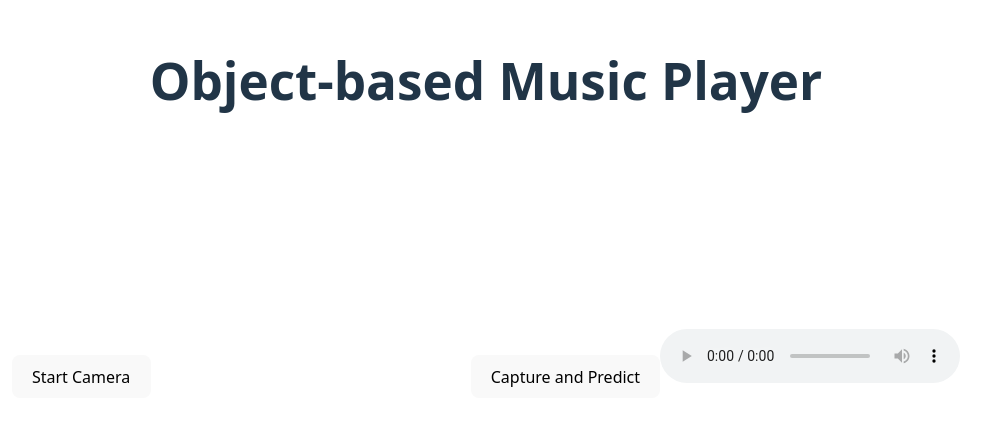
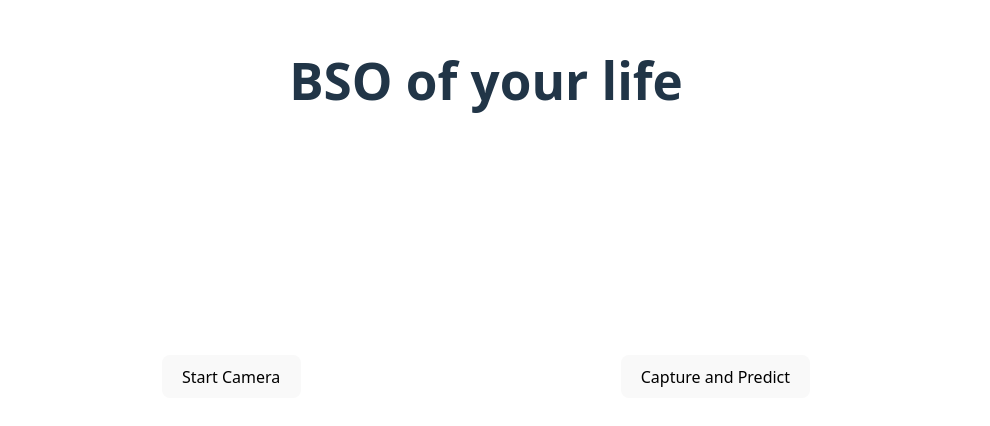
Before and after one commit to jhderojasUVa/Life_BSO, a React (Vite) app in the folder frontend/web/: page / in a window 1280 px wide. Shown: the part 192-618 px from the top of the page, without its empty margins (154-1144 px from the left). Built offline with nearby package versions, Linux system fonts and the light colour scheme.

Commit message:
fix: several fixes and updates

```diff
--- a/frontend/web/package.json
+++ b/frontend/web/package.json
@@ -1,5 +1,5 @@
 {
-  "name": "web",
+  "name": "life-bso-web",
   "private": true,
   "version": "0.0.0",
   "type": "module",
--- a/frontend/web/src/Camera.tsx
+++ b/frontend/web/src/Camera.tsx
@@ -1,4 +1,4 @@
-import React, { useRef, useState } from 'react';
+import React, { useRef, useState, useEffect } from 'react';
 import axios from 'axios';
 
 const Camera: React.FC = () => {
@@ -6,6 +6,14 @@ const Camera: React.FC = () => {
     const canvasRef = useRef<HTMLCanvasElement>(null);
     const audioRef = useRef<HTMLAudioElement>(null);
     const [prediction, setPrediction] = useState<string>('');
+
+    useEffect(() => {
+        const interval = setInterval(() => {
+            captureAndPredict();
+        }, 10000);
+
+        return () => clearInterval(interval);
+    }, []);
 
     const startCamera = async () => {
         if (navigator.mediaDevices && navigator.mediaDevices.getUserMedia) {
@@ -21,7 +29,7 @@ const Camera: React.FC = () => {
     };
 
     const captureAndPredict = async () => {
-        if (videoRef.current && canvasRef.current) {
+        if (videoRef.current && videoRef.current.srcObject && canvasRef.current) {
             const context = canvasRef.current.getContext('2d');
             if (context) {
                 context.drawImage(videoRef.current, 0, 0, 320, 240);
@@ -53,13 +61,13 @@ const Camera: React.FC = () => {
 
     return (
         <div>
-            <h1>Object-based Music Player</h1>
+            <h1>BSO of your life</h1>
             <button onClick={startCamera}>Start Camera</button>
             <video ref={videoRef} width="320" height="240" autoPlay playsInline muted></video>
             <canvas ref={canvasRef} width="320" height="240" style={{ display: 'none' }}></canvas>
             <button onClick={captureAndPredict}>Capture and Predict</button>
             {prediction && <p>{prediction}</p>}
-            <audio ref={audioRef} controls />
+            <audio ref={audioRef} />
         </div>
     );
 };
```
Also changed, not shown: 2 other files (tests, documents, lock files or other folders).
